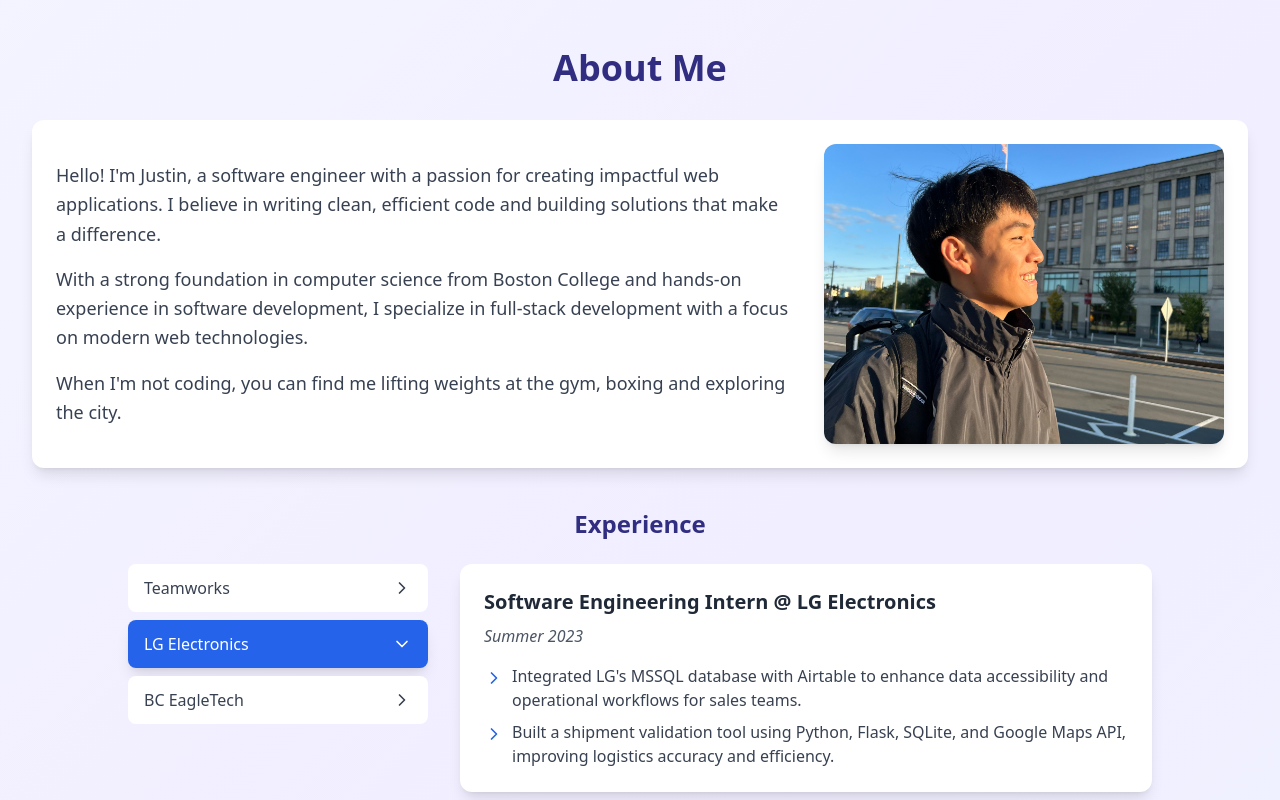
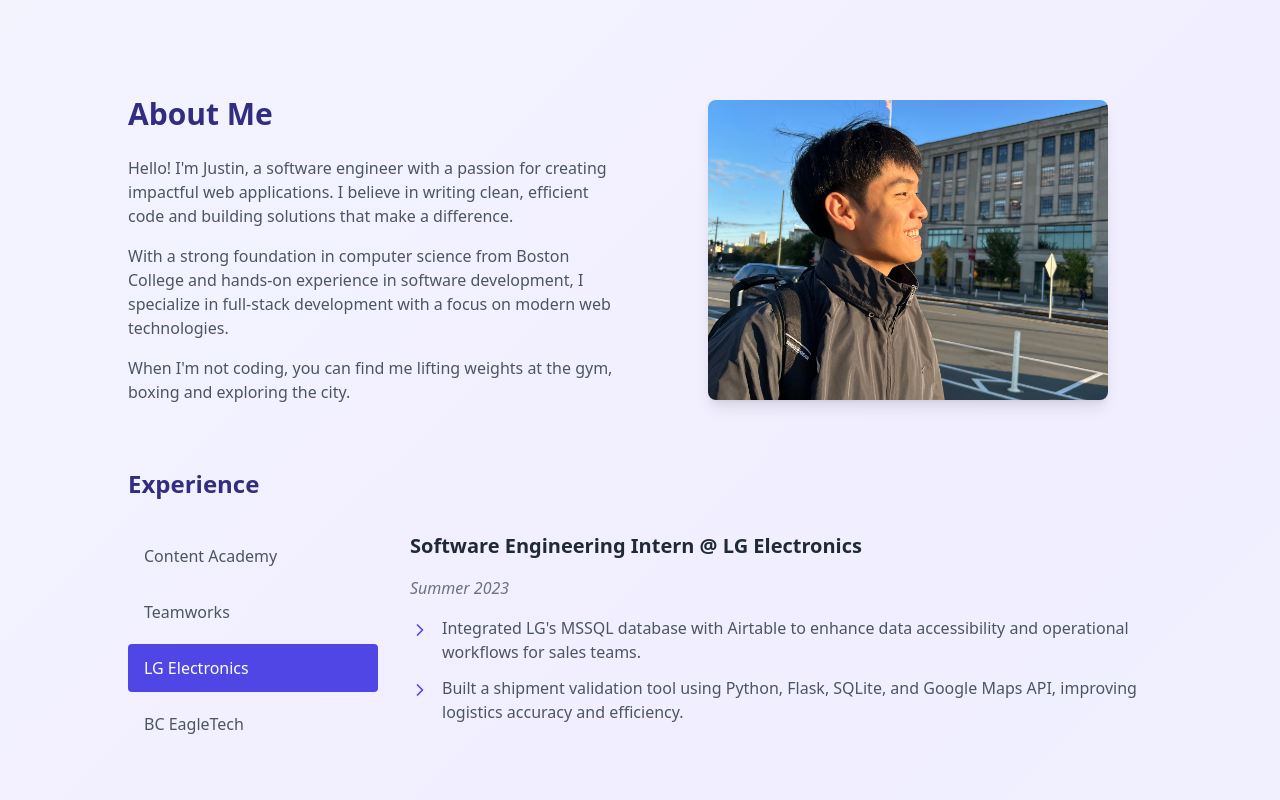
Before and after one commit to justinklee1253/my-personal-website, a React (Create React App) app: page / in a window 1280 px wide. Shown: the part 800-1600 px from the top of the page. Built offline with nearby package versions, Linux system fonts and the light colour scheme.

Commit message:
About Update

```diff
--- a/src/components/About.js
+++ b/src/components/About.js
@@ -7,6 +7,14 @@ const About = () => {
     useState("LG Electronics");
 
   const experiences = {
+    "Content Academy": {
+      title: "Chief Technology Officer @ Content Academy",
+      date: "December 2024 - Present",
+      details: [
+        "Leading a team of 4 engineers and designers to develop a full-stack SaaS to deliver users a responsive dashboard with Instagram & Discord API Integrations for displaying relevant user statistics, video modules, an AI chatbot for personalized content scripts, and a leaderboard system for over 550+ users",
+        "Collaborating with stakeholders to align product development with client needs for iterative feature rollout, increasing user retention by 20%",
+      ],
+    },
     Teamworks: {
       title: "Software Engineering Intern @ Teamworks",
       date: "Summer 2024",
@@ -34,33 +42,30 @@ const About = () => {
   };
 
   return (
-    <div id="about" className="py-12 px-4 sm:px-6 lg:px-8">
-      <div className="max-w-7xl mx-auto">
-        <h2 className="text-4xl font-bold text-center text-[#312E81] mb-8">
-          About Me
-        </h2>
-
-        <div className="bg-white rounded-xl p-6 mb-10 shadow-lg">
-          <div className="max-w-7xl mx-auto grid grid-cols-1 md:grid-cols-[1fr,400px] gap-8 items-center">
-            <div className="space-y-4">
-              <p className="text-lg text-gray-700 leading-relaxed">
+    <section id="about" className="py-24 px-4">
+      <div className="max-w-5xl mx-auto space-y-16">
+        {/* About Section */}
+        <div className="grid md:grid-cols-2 gap-12 items-center">
+          <div className="space-y-6">
+            <h2 className="text-3xl font-bold text-indigo-900">About Me</h2>
+            <div className="space-y-4 text-gray-600">
+              <p>
                 Hello! I'm Justin, a software engineer with a passion for
                 creating impactful web applications. I believe in writing clean,
                 efficient code and building solutions that make a difference.
               </p>
-              <p className="text-lg text-gray-700 leading-relaxed">
+              <p>
                 With a strong foundation in computer science from Boston College
                 and hands-on experience in software development, I specialize in
                 full-stack development with a focus on modern web technologies.
               </p>
-              <p className="text-lg text-gray-700 leading-relaxed">
+              <p>
                 When I'm not coding, you can find me lifting weights at the gym,
                 boxing and exploring the city.
               </p>
             </div>
-
-            <div className="relative">
-              <div className="w-full h-[300px] rounded-xl overflow-hidden shadow-lg">
+          </div>
+          <div className="max-w-[400px] w-full mx-auto aspect-[4/3] rounded-lg overflow-hidden shadow-lg">
             <img
               src={profileImage}
               alt="Justin's Profile"
@@ -68,58 +73,53 @@ const About = () => {
             />
           </div>
         </div>
-          </div>
-        </div>
 
-        <h3 className="text-2xl font-bold text-center text-[#312E81] mb-6">
-          Experience
-        </h3>
+        {/* Experience Section */}
+        <div className="space-y-8">
+          <h3 className="text-2xl font-bold text-indigo-900">Experience</h3>
 
-        <div className="grid md:grid-cols-[300px,1fr] gap-8 max-w-5xl mx-auto">
+          <div className="grid md:grid-cols-[250px,1fr] gap-8">
+            {/* Company Selection */}
             <div className="space-y-2">
               {Object.keys(experiences).map((company) => (
                 <button
                   key={company}
                   onClick={() => setSelectedExperience(company)}
-                className={`w-full text-left px-4 py-3 rounded-lg transition-all duration-200 flex items-center justify-between group
+                  className={`w-full text-left px-4 py-3 rounded transition-all
                     ${
                       selectedExperience === company
-                      ? "bg-blue-600 text-white shadow-lg"
-                      : "bg-white text-gray-700 hover:bg-white hover:shadow-md"
+                        ? "bg-indigo-600 text-white"
+                        : "text-gray-600 hover:bg-gray-50"
                     }`}
                 >
-                <span className="font-medium">{company}</span>
-                <ChevronRight
-                  className={`w-5 h-5 transition-transform duration-200
-                    ${
-                      selectedExperience === company
-                        ? "rotate-90"
-                        : "group-hover:translate-x-1"
-                    }`}
-                />
+                  {company}
                 </button>
               ))}
             </div>
 
-          <div className="bg-white rounded-xl p-6 shadow-lg">
-            <h4 className="text-xl font-bold text-gray-800 mb-2">
+            {/* Experience Details */}
+            <div className="space-y-4">
+              <h4 className="text-xl font-semibold text-gray-800">
                 {experiences[selectedExperience].title}
               </h4>
-            <p className="text-gray-600 mb-4 italic">
+              <p className="text-gray-500 italic">
                 {experiences[selectedExperience].date}
               </p>
-            <ul className="space-y-2">
-              {experiences[selectedExperience].details.map((detail, index) => (
-                <li key={index} className="flex items-start">
-                  <ChevronRight className="w-5 h-5 text-blue-600 shrink-0 mt-1" />
-                  <span className="text-gray-700 ml-2">{detail}</span>
+              <ul className="space-y-3">
+                {experiences[selectedExperience].details.map(
+                  (detail, index) => (
+                    <li key={index} className="flex gap-3 text-gray-600">
+                      <ChevronRight className="w-5 h-5 text-indigo-600 shrink-0 mt-1" />
+                      <span>{detail}</span>
                     </li>
-              ))}
+                  )
+                )}
               </ul>
             </div>
           </div>
         </div>
       </div>
+    </section>
   );
 };
 
```
Lines whose indentation alone changed are shown as unchanged.
